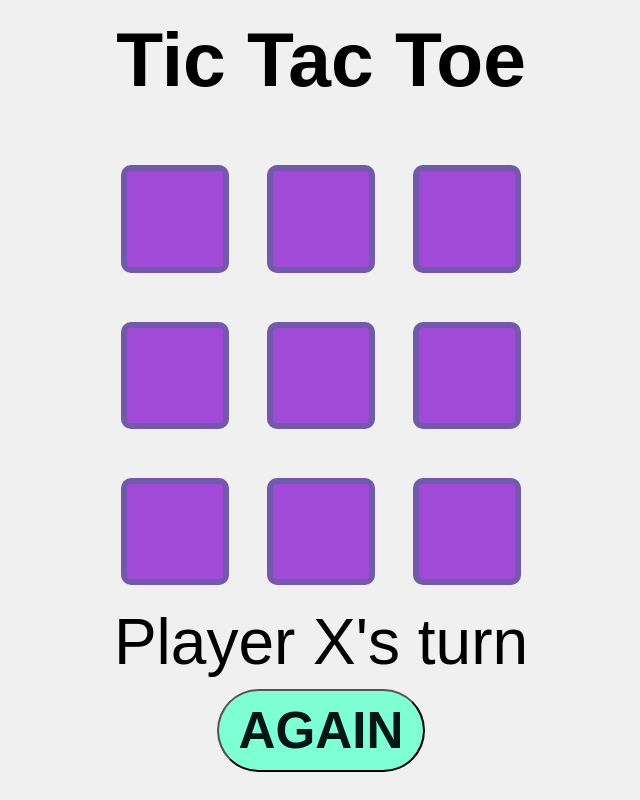
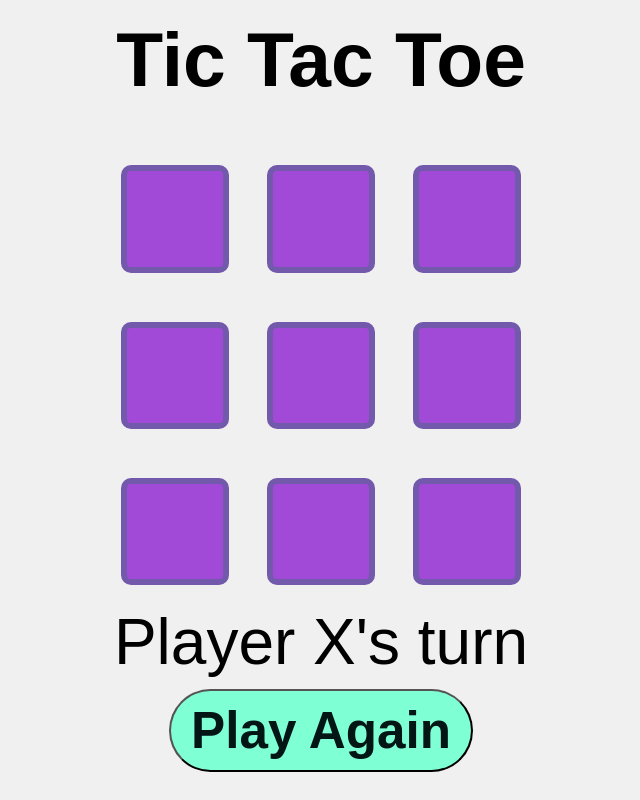
Before and after one commit to injmamul4/tictactoe, a plain HTML site: page index.html in a window 1280 px wide. Shown: the whole page, without its empty margins (319-959 px from the left). Drawn offline with Linux system fonts and the light colour scheme.

Commit message:
Update index.html

```diff
--- a/index.html
+++ b/index.html
@@ -13,7 +13,7 @@
 <div id="board"></div>
 
 <div id="status">Player X's turn</div>
-<button onclick="resetGame()">AGAIN</button>
+<button onclick="resetGame()">Play Again</button>
 
 <script src="script.js"></script>
 
```
